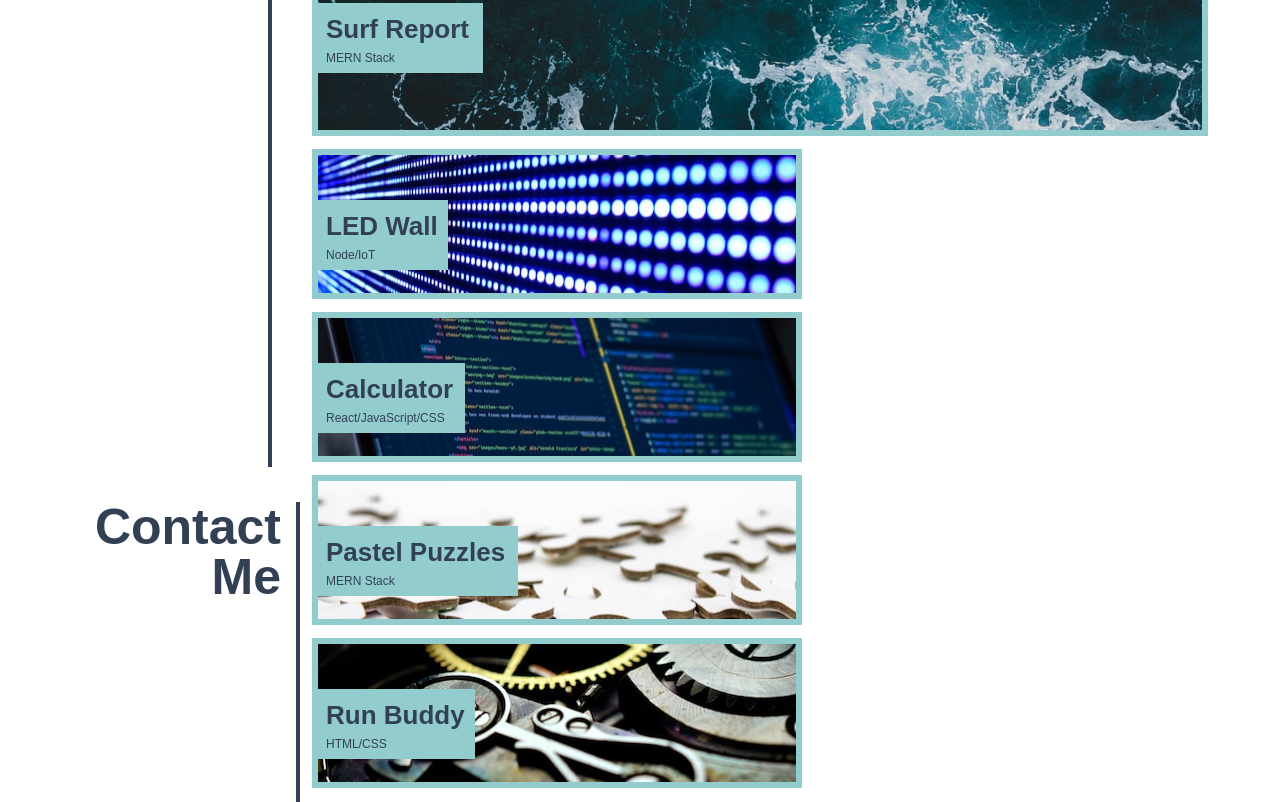
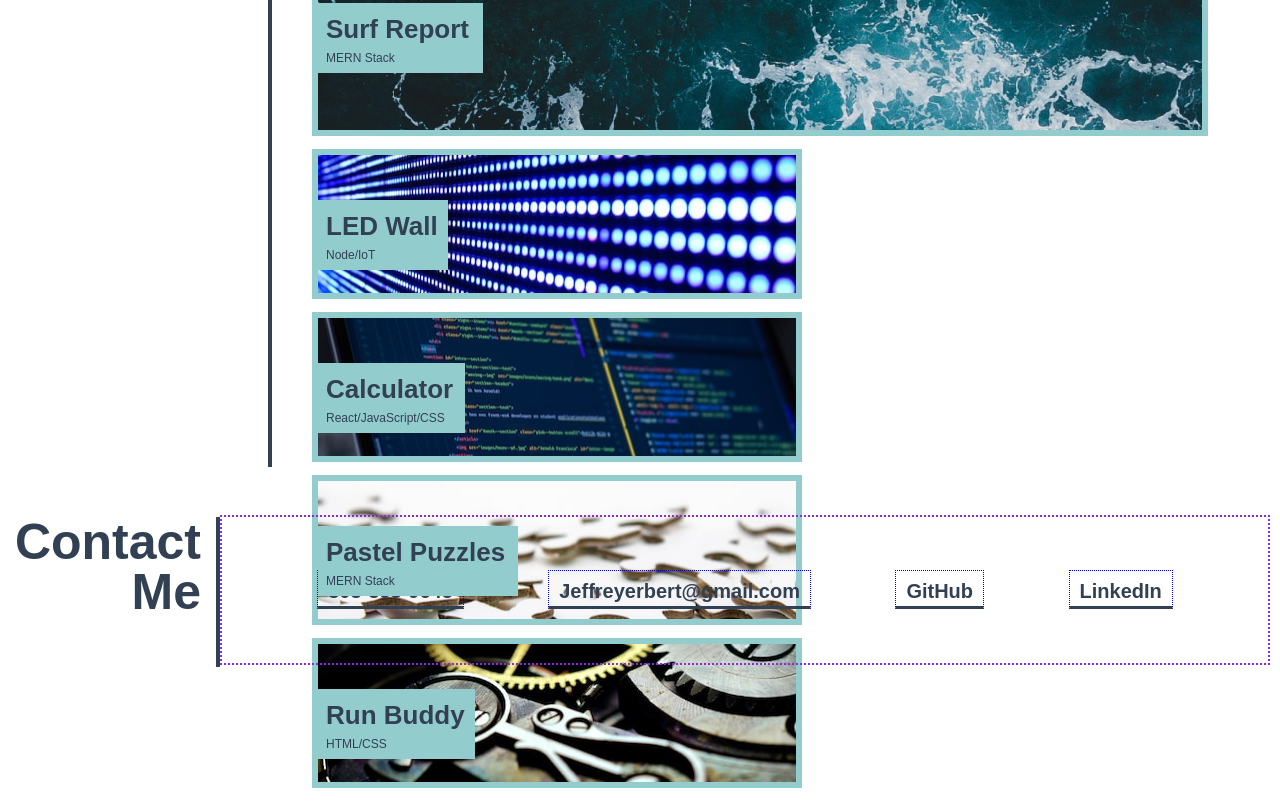
Before and after one commit to Jerbert16/jeff-erbert-porfolio-home-page-week-2, a plain HTML site: page index.html in a window 1280 px wide. Shown: the part 1063-1865 px from the top of the page. Drawn offline with Linux system fonts and the light colour scheme.

Commit message:
added footer, still tweaking. 1st draft

```diff
--- a/Assets/style.css
+++ b/Assets/style.css
@@ -30,7 +30,6 @@ h4 {
   font-size: 12px;
   text-align: left;
   font-weight: lighter;
-
 }
 
 .hero-img {
@@ -246,10 +245,11 @@ aside {
   margin-right: 40px;
 }
 
-.contact-me-section {
-  width: 100%;
-  height: 300px;
-  margin-top: 25px;
+footer {
+  display: flex;
+  align-items: center;
+  justify-content: space-between;
+  flex-wrap: wrap;
 }
 
 .contact-me {
@@ -258,6 +258,27 @@ aside {
   padding-right: 15px;
   color: #324054;
   border-right: solid #324054 4px;
-  width: 300px;
-  height: 300px;
+  width: 210px;
+  height: 150px;
+  margin-top: 50px;
+  margin-bottom: 30px;
+  position: relative;
 }
+
+.contact-me-nav {
+  display: flex;
+  align-items: center;
+  justify-content: space-evenly;
+  border: dotted blueviolet 2px;
+  width: 1050px;
+  height: 150px;
+  margin-top: 15px;
+}
+
+.contact-me-nav a {
+  border: dotted blue 1px;
+  margin: 0em 2em 0em 2em;
+  border-bottom: solid var(--dk-bl) 3px;
+  color: var(--dk-bl);
+  font-weight: bold;
+}
--- a/index.html
+++ b/index.html
@@ -77,14 +77,22 @@
             </div>
         </div>
       </section>
-      <footer class="contact-me-section">
-        <aside class="contact-me">
-          <h2>
-            Contact<br />
-            Me
-          </h2>
+      <aside class="contact-me">
+        <h2>
+          Contact<br />
+          Me
+        </h2>
+    </aside>
+    <footer>
+    <div class="contact-me-nav">
+          <nav>
+            <a href="https://www.jeffreyerbert.com/">303-895-9645</a>
+            <a href="https://www.jeffreyerbert.com/">Jeffreyerbert@gmail.com</a>
+            <a href="https://www.jeffreyerbert.com/">GitHub</a>
+            <a href="https://www.jeffreyerbert.com/">LinkedIn</a>
+          </nav>
+        </div>
         </footer>
-      </section>
     </main>
   </body>
 </html>
```
Lines whose indentation alone changed are shown as unchanged.
